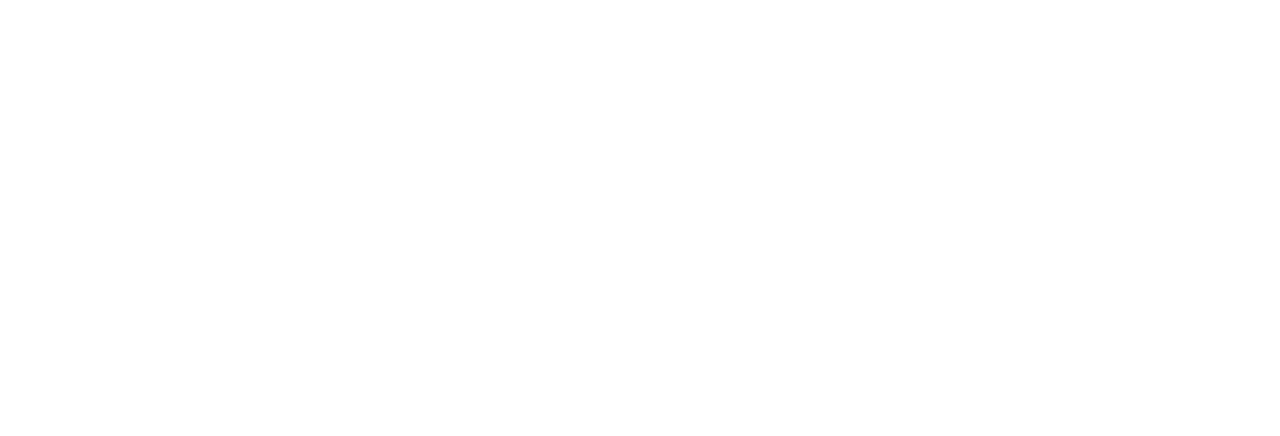
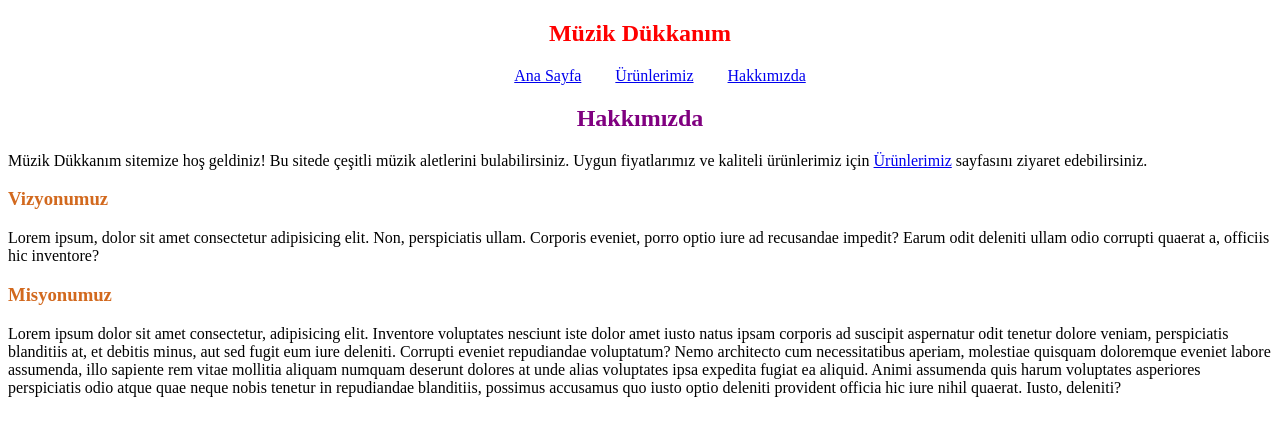
Before and after one commit to cicocelik/kodluyoruz_front_end, a plain HTML site: page css_odev_1/about_us.html in a window 1280 px wide. Drawn offline with Linux system fonts and the light colour scheme.

Commit message:
css ödev-1

```diff
--- a/css_odev_1/about_us.html
+++ b/css_odev_1/about_us.html
@@ -0,0 +1,89 @@
+<!DOCTYPE html>
+<html lang="tr">
+
+<head>
+    <meta charset="UTF-8">
+    <meta http-equiv="X-UA-Compatible" content="IE=edge">
+    <meta name="viewport" content="width=device-width, initial-scale=1.0">
+    <title>Müzik Aletleri ve Enstrümanları</title>
+    <link rel="stylesheet" href="style.css">
+</head>
+
+<body>
+
+<!-- -- -- -- -- -- -- -- -- -- Navbar - Start -- -- -- -- -- -- -- -- -- -->
+
+        <header>
+            <nav class="menu">
+                <h1>Müzik Dükkanım</h1>
+
+                <ul>
+                    <li>
+                        <a href="index.html">Ana Sayfa</a>
+                    </li>
+                    <li>
+                        <a href="products.html">Ürünlerimiz</a>
+                    </li>
+                    <li>
+                        <a href="about_us.html">Hakkımızda</a>
+                    </li>
+                </ul>
+
+            </nav>
+        </header>
+
+<!-- -- -- -- -- -- -- -- -- -- Navbar - End -- -- -- -- -- -- -- -- -- -->
+
+
+
+<!-- -- -- -- -- -- -- -- -- -- Content - Start -- -- -- -- -- -- -- -- -- -->
+
+    <section>
+
+    <!-- -- -- -- -- -- -- -- -- -- Article - Start -- -- -- -- -- -- -- -- -- -->
+
+        <article>
+
+            <h2>Hakkımızda</h2>
+
+        </article>
+
+
+
+        <article class="sola">
+
+            <p>Müzik Dükkanım sitemize hoş geldiniz!
+            Bu sitede çeşitli müzik aletlerini bulabilirsiniz.
+            Uygun fiyatlarımız ve kaliteli ürünlerimiz için
+            <a href="products.html">Ürünlerimiz</a> sayfasını ziyaret edebilirsiniz.</p>
+
+            <h3>Vizyonumuz</h3>
+
+            <p>Lorem ipsum, dolor sit amet consectetur adipisicing elit. Non, perspiciatis ullam. Corporis eveniet, porro optio iure ad recusandae impedit? Earum odit deleniti ullam odio corrupti quaerat a, officiis hic inventore?</p>
+
+            <h3>Misyonumuz</h3>
+
+            <p>Lorem ipsum dolor sit amet consectetur, adipisicing elit. Inventore voluptates nesciunt iste dolor amet iusto natus ipsam corporis ad suscipit aspernatur odit tenetur dolore veniam, perspiciatis blanditiis at, et debitis minus, aut sed fugit eum iure deleniti. Corrupti eveniet repudiandae voluptatum? Nemo architecto cum necessitatibus aperiam, molestiae quisquam doloremque eveniet labore assumenda, illo sapiente rem vitae mollitia aliquam numquam deserunt dolores at unde alias voluptates ipsa expedita fugiat ea aliquid. Animi assumenda quis harum voluptates asperiores perspiciatis odio atque quae neque nobis tenetur in repudiandae blanditiis, possimus accusamus quo iusto optio deleniti provident officia hic iure nihil quaerat. Iusto, deleniti?</p>
+
+        </article>
+
+
+
+        <article>
+
+        </article>
+
+    <!-- -- -- -- -- -- -- -- -- -- Article - End -- -- -- -- -- -- -- -- -- -->
+
+    </section>
+
+<!-- -- -- -- -- -- -- -- -- -- Content - End -- -- -- -- -- -- -- -- -- -->
+
+
+
+<!-- -- -- -- -- -- -- -- -- -- Footer - Start -- -- -- -- -- -- -- -- -- -->
+
+<!-- -- -- -- -- -- -- -- -- -- Footer - End -- -- -- -- -- -- -- -- -- -->
+
+</body>
+</html>
--- /dev/null
+++ b/css_odev_1/style.css
@@ -0,0 +1,33 @@
+body {
+    text-align: center;
+    list-style-position: inside;
+}
+
+.sola {
+    text-align: left;
+}
+
+h1 {
+    color: red;
+}
+
+h2 {
+    color: purple;
+}
+
+h3 {
+    color: chocolate;
+}
+
+.menu ul {
+    list-style-type: none;
+    overflow: hidden;
+}
+
+.menu ul li {
+    display: inline-block;
+}
+
+.menu ul li a {
+    padding: 15px;
+}
```
Also changed, not shown: css_odev_1/index.html (+19 -7 lines), css_odev_1/products.html (+120 -0 lines), css_odev_1/img/dw-drum-workshop-satin-5.jpg (added), css_odev_1/img/fender-masterbuilt-59-stratocaster.jpg (added), css_odev_1/img/kinglos-advanced-violin-KLVP-03A-4-4.jpg (added), css_odev_1/img/roland-rp30-crl.jpg (added), css_odev_1/img/tama-imperialstar-22-hairline-blue.jpg (added), css_odev_1/img/vivaldi-VI-904-4-4.jpg (added), 1 other file.
